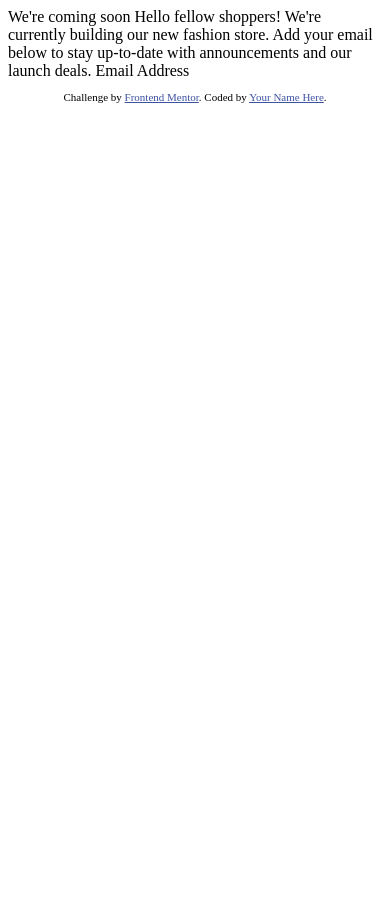
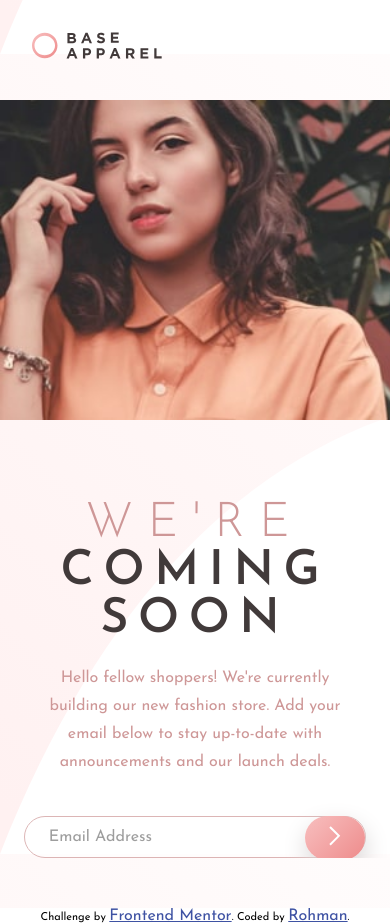
Before and after one commit to Hade21/best-apparel-coming-soon, a plain HTML site: page index.html in a window 390 px wide. Before the commit the page ends 844 px from the top, so only its background shows below. Drawn offline with Linux system fonts and the light colour scheme.

Commit message:
create desktop page & mobile view

```diff
--- a/index.html
+++ b/index.html
@@ -1,33 +1,54 @@
 <!DOCTYPE html>
 <html lang="en">
+
 <head>
     <meta charset="UTF-8">
-  <meta name="viewport" content="width=device-width, initial-scale=1.0"> <!-- displays site properly based on user's device -->
-
+    <meta name="viewport" content="width=device-width, initial-scale=1.0">
+    <!-- displays site properly based on user's device -->
+    <link rel="preconnect" href="https://fonts.googleapis.com">
+    <link rel="preconnect" href="https://fonts.gstatic.com" crossorigin>
+    <link href="https://fonts.googleapis.com/css2?family=Josefin+Sans:wght@300;400;600&display=swap" rel="stylesheet">
     <link rel="icon" type="image/png" sizes="32x32" href="./images/favicon-32x32.png">
-
+    <link rel="stylesheet" href="style.css">
     <title>Frontend Mentor | Base Apparel coming soon page</title>
 
     <!-- Feel free to remove these styles or customise in your own stylesheet 👍 -->
     <style>
-    .attribution { font-size: 11px; text-align: center; }
-    .attribution a { color: hsl(228, 45%, 44%); }
+        .attribution {
+            font-size: 11px;
+            text-align: center;
+        }
+
+        .attribution a {
+            color: hsl(228, 45%, 44%);
+        }
     </style>
 </head>
+
 <body>
-
-  We're coming soon
-
-  Hello fellow shoppers! We're currently building our new fashion store.
-  Add your email below to stay up-to-date with announcements and our launch deals.
-
-  Email Address
-
+    <section>
+        <div class="container">
+            <div class="logo">
+                <img src="./images/logo.svg" alt="">
+            </div>
+            <div class="text">
+                <h1 class="title"><span>WE'RE</span>COMING<br>SOON</h1>
+                <p class="desc">Hello fellow shoppers! We're currently building our new fashion store. Add your email below to stay up-to-date with announcements and our launch deals.</p>
+                <form>
+                    <input type="email" placeholder="Email Address" id="email">
+                    <img src="./images/icon-error.svg"></img>
+                    <button type="submit" value="submit" id="tombol"><img src="./images/icon-arrow.svg" alt=""></button>
+                </form>
+            </div>
+            <div class="image"></div>
+        </div>
+    </section>
     <footer>
         <p class="attribution">
-      Challenge by <a href="https://www.frontendmentor.io?ref=challenge" target="_blank">Frontend Mentor</a>.
-      Coded by <a href="#">Your Name Here</a>.
+            Challenge by <a href="https://www.frontendmentor.io?ref=challenge" target="_blank">Frontend Mentor</a>. Coded by <a href="https://frontendmentor.io/profile/hade21">Rohman</a>.
         </p>
     </footer>
+    <script src="script.js"></script>
 </body>
+
 </html>
--- /dev/null
+++ b/style.css
@@ -0,0 +1,150 @@
+* {
+    margin: 0;
+    padding: 0;
+    font-family: 'Josefin Sans', sans-serif;
+    font-size: 16px;
+}
+
+.container {
+    background: url(./images/bg-pattern-desktop.svg);
+    position: relative;
+    background-position: left;
+    display: flex;
+    justify-content: stretch;
+}
+
+.logo {
+    position: absolute;
+    top: 3em;
+    left: 9.5em;
+    display: block;
+    width: fit-content;
+}
+
+.text {
+    width: 50%;
+    padding: 180px 150px;
+    overflow: hidden;
+}
+
+.text>h1>span {
+    color: hsl(0, 36%, 70%);
+    font-size: 1em;
+    font-weight: 300;
+    display: block;
+    width: fit-content;
+    letter-spacing: .3em;
+}
+
+.text>h1 {
+    font-size: 3em;
+    letter-spacing: .2em;
+    font-weight: 600;
+    color: hsl(0, 6%, 24%);
+}
+
+.desc {
+    display: block;
+    width: 80%;
+    color: hsl(0, 36%, 70%);
+    margin-top: 20px;
+    margin-bottom: 50px;
+    line-height: 28px;
+}
+
+input {
+    width: 65%;
+    padding: 12px 24px;
+    color: hsl(0, 36%, 70%);
+    opacity: .7;
+    border: 1px solid hsl(0, 36%, 70%);
+    border-radius: 50px;
+}
+
+input:focus {
+    border: 2px solid hsl(0, 93%, 68%);
+    outline: none;
+    padding: 11px 24px;
+}
+
+form {
+    position: relative;
+}
+
+form>img {
+    position: absolute;
+    padding: 16px 0;
+    right: 15em;
+    top: -0.4em;
+    display: none;
+}
+
+button {
+    position: absolute;
+    right: 8.5em;
+    padding: 10px 36px;
+    font-size: 15px;
+    border-radius: 50px;
+    border: none;
+    cursor: pointer;
+    background: linear-gradient(135deg, hsl(0, 80%, 86%), hsl(0, 74%, 74%));
+    box-shadow: 1px 10px 25px rgb(216, 213, 213);
+}
+
+form>img:hover {
+    background: linear-gradient(135deg, hsla(0, 80%, 86%, .5), hsla(0, 74%, 74%, .5));
+    box-shadow: 1px 10px 25px rgb(114, 114, 114);
+}
+
+.image {
+    background: url(./images/hero-desktop.jpg);
+    width: 50%;
+}
+
+@media (max-width:450px) {
+    .container {
+        flex-direction: column-reverse;
+    }
+    .image {
+        margin-top: 100px;
+        background: url(./images/hero-mobile.jpg);
+        background-repeat: no-repeat;
+        background-size: cover;
+        height: 20rem;
+        width: 100%;
+    }
+    .logo {
+        top: 2em;
+        left: 2em;
+    }
+    .logo>img {
+        max-width: 130px;
+    }
+    .text {
+        width: fit-content;
+        margin: 0;
+        padding: 0;
+    }
+    .text {
+        margin-top: 80px;
+        text-align: center;
+        margin-bottom: 50px;
+    }
+    .text>h1>span {
+        text-align: center;
+        margin: 0 auto;
+    }
+    .desc {
+        margin: 20px auto;
+        width: 85%;
+        text-align: center;
+        padding-bottom: 20px;
+    }
+    button {
+        right: 1.7em;
+        padding: 10px 24px;
+    }
+    input {
+        width: 75%;
+    }
+}
```
Also changed, not shown: script.js (added, +7 -0 lines), 1 other file. Lines whose indentation alone changed are shown as unchanged.
